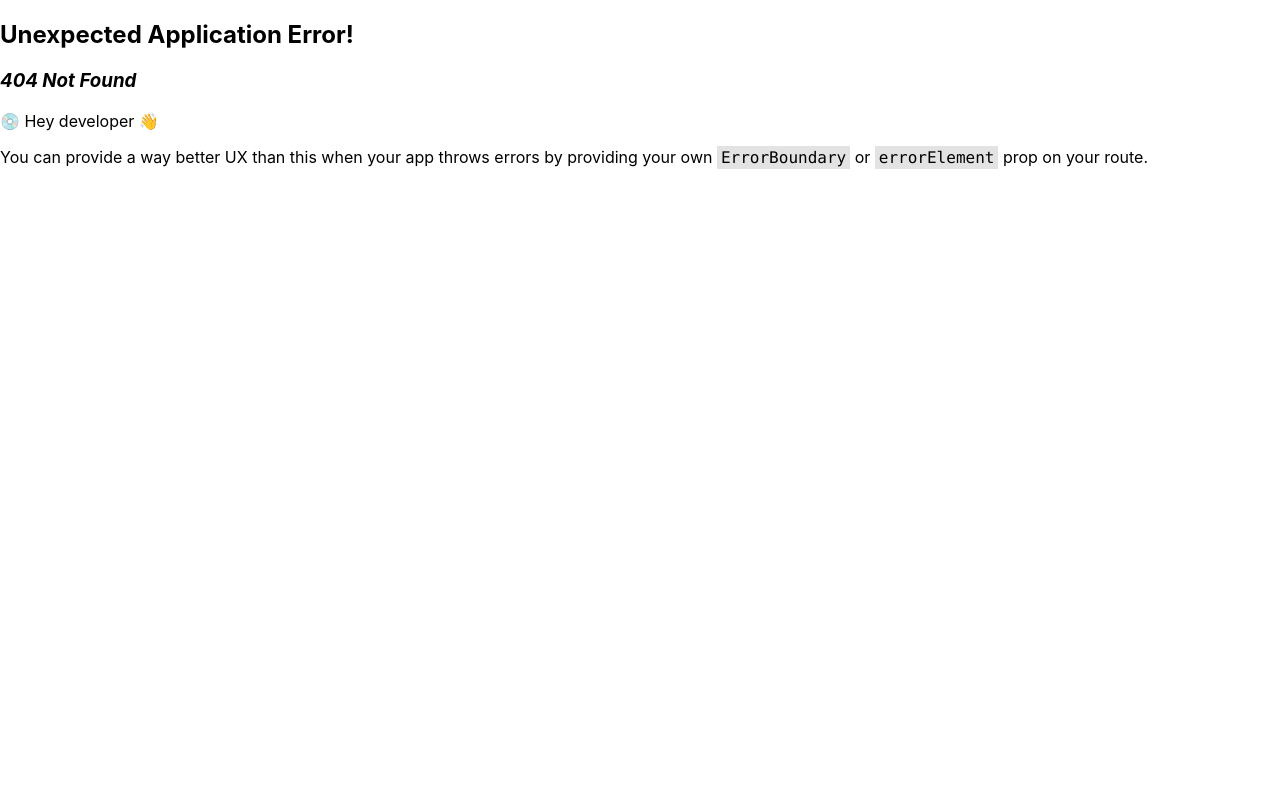
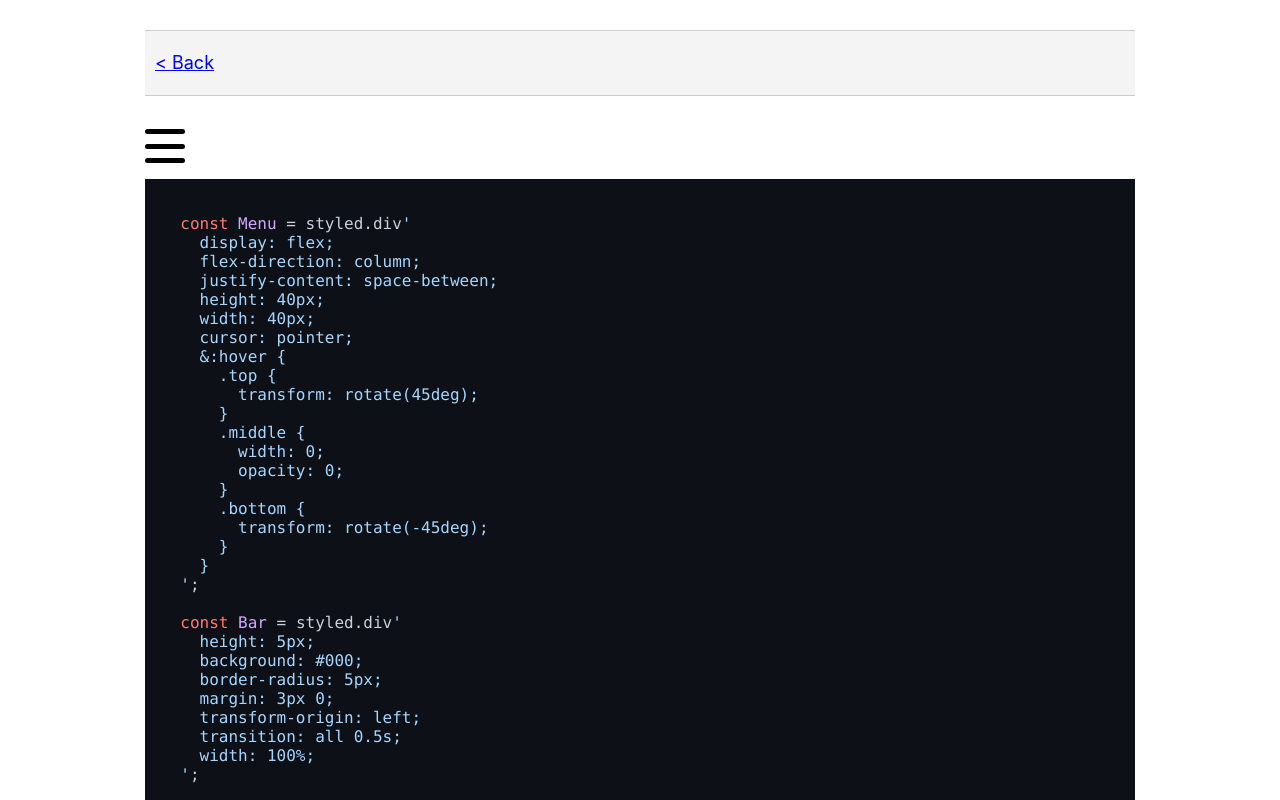
Before and after one commit to 615349/615349.GitHub.io, a React (Create React App) app: page /burger-menu in a window 1280 px wide. Before the commit this address had no page. Shown: the top 800 px of the page. Built offline with nearby package versions, Linux system fonts and the light colour scheme.

Commit message:
add BurgerMenu

```diff
--- a/src/components/Back.tsx
+++ b/src/components/Back.tsx
@@ -1,13 +1,19 @@
 import styled from "styled-components";
 
 import { Link } from "react-router-dom";
-const Wrapper = styled.div`
+
+type BackType = {
+  bottom?: number;
+};
+
+const Wrapper = styled.div<{ bottom?: number }>`
   height: 64px;
   display: flex;
   align-items: center;
   background-color: rgb(244, 244, 244);
   border-top: 1px solid rgb(204, 204, 204);
   border-bottom: 1px solid rgb(204, 204, 204);
+  margin-bottom: ${({ bottom }) => bottom ?? 0}px;
 
   a {
     font-size: 18px;
@@ -16,9 +22,9 @@ const Wrapper = styled.div`
   }
 `;
 
-const Back = () => {
+const Back = ({ bottom }: BackType) => {
   return (
-    <Wrapper>
+    <Wrapper bottom={bottom}>
       <Link to="/">&lt; Back</Link>
     </Wrapper>
   );
--- /dev/null
+++ b/src/components/CSS/BurgerMenu.tsx
@@ -0,0 +1,98 @@
+import styled from "styled-components";
+import Code from "../Code";
+import Back from "../Back";
+
+const Wrapper = styled.div`
+  max-width: 990px;
+  margin: 30px auto;
+`;
+
+const Menu = styled.div`
+  display: flex;
+  flex-direction: column;
+  justify-content: space-between;
+  height: 40px;
+  width: 40px;
+  cursor: pointer;
+  &:hover {
+    .top {
+      transform: rotate(45deg);
+    }
+    .middle {
+      width: 0;
+      opacity: 0;
+    }
+    .bottom {
+      transform: rotate(-45deg);
+    }
+  }
+`;
+
+const Bar = styled.div`
+  height: 5px;
+  background: #000;
+  border-radius: 5px;
+  margin: 3px 0;
+  transform-origin: left;
+  transition: all 0.5s;
+  width: 100%;
+`;
+
+const code = `
+  const Menu = styled.div'
+    display: flex;
+    flex-direction: column;
+    justify-content: space-between;
+    height: 40px;
+    width: 40px;
+    cursor: pointer;
+    &:hover {
+      .top {
+        transform: rotate(45deg);
+      }
+      .middle {
+        width: 0;
+        opacity: 0;
+      }
+      .bottom {
+        transform: rotate(-45deg);
+      }
+    }
+  ';
+
+  const Bar = styled.div'
+    height: 5px;
+    background: #000;
+    border-radius: 5px;
+    margin: 3px 0;
+    transform-origin: left;
+    transition: all 0.5s;
+    width: 100%;
+  ';
+
+  export default function App() {
+    return (
+      <Menu>
+        <Bar className="top" />
+        <Bar className="middle" />
+        <Bar className="bottom" />
+      </Menu>
+    );
+  }
+`;
+
+export default function BurgerMenu() {
+  return (
+    <Wrapper>
+      <Back bottom={30} />
+
+      <Menu>
+        <Bar className="top" />
+        <Bar className="middle" />
+        <Bar className="bottom" />
+      </Menu>
+
+      <Code code={code} />
+    </Wrapper>
+  );
+}
--- a/src/components/Code.tsx
+++ b/src/components/Code.tsx
@@ -4,7 +4,7 @@ import hl from "highlight.js";
 import styled from "styled-components";
 
 const Wrapper = styled.div`
-  max-width: 800px;
+  max-width: 990px;
   margin: 0 auto;
 `;
 
--- a/src/components/Home.tsx
+++ b/src/components/Home.tsx
@@ -33,6 +33,10 @@ const Home = () => {
   return (
     <Wrapper>
       <Name>Ben's code sharing</Name>
+      <Title>CSS</Title>
+      <Inner>
+        <Section href="burger-menu" text="Burger menu" />
+      </Inner>
       <Title>Snippets</Title>
       <Inner>
         <Section href="array-flatten" text="Array flatten" />
--- a/src/index.tsx
+++ b/src/index.tsx
@@ -12,6 +12,7 @@ import Stack from "./components/Algorithm/Stack";
 import FilterEmpty from "./components/Snippets/FilterEmpty";
 import FetchTimeout from "./components/Snippets/FetchTimeout";
 import Queue from "./components/Algorithm/Queue";
+import BurgerMenu from "./components/CSS/BurgerMenu";
 
 const router = createBrowserRouter([
   {
@@ -50,6 +51,10 @@ const router = createBrowserRouter([
     path: "fetch-timeout",
     element: <FetchTimeout />,
   },
+  {
+    path: "burger-menu",
+    element: <BurgerMenu />,
+  },
 ]);
 
 createRoot(document.getElementById("root") as HTMLElement).render(
```
